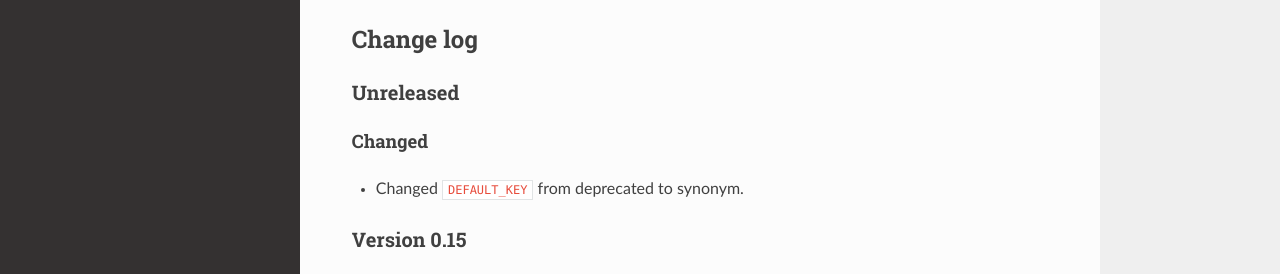
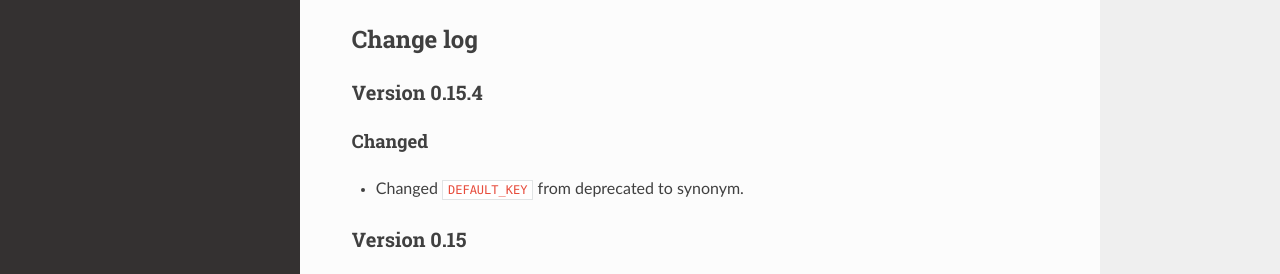
Before and after one commit to ri-gilfanov/aiohttp-sqlalchemy, a Sphinx documentation site: the page built from docs/index.rst, in a window 1280 px wide and 900 px high, scrolled down 3855 px. Shown: the part 181-455 px from the top of the window. Built offline with Sphinx 7.4.7 and the Read the Docs theme 2.0.0, drawn with Linux system fonts in a browser that asks for light colours.

Commit message:
Version placeholder 0.15.4

```diff
--- a/aiohttp_sqlalchemy/__init__.py
+++ b/aiohttp_sqlalchemy/__init__.py
@@ -19,7 +19,7 @@
 
 
 
-__version__ = '0.15.3'
+__version__ = '0.15.4'
 
 __all__ = [
     'bind', 'DuplicateAppKeyError', 'DuplicateRequestKeyError', 'init_db',
--- a/docs/conf.py
+++ b/docs/conf.py
@@ -22,7 +22,7 @@
 author = 'Ruslan Ilyasovich Gilfanov'
 
 # The full version, including alpha/beta/rc tags
-release = '0.15.3'
+release = '0.15.4'
 
 
 # -- General configuration ---------------------------------------------------
--- a/docs/index.rst
+++ b/docs/index.rst
@@ -228,8 +228,8 @@
 
 Change log
 ----------
-Unreleased
-^^^^^^^^^^
+Version 0.15.4
+^^^^^^^^^^^^^^
 Changed
 """""""
 * Changed ``DEFAULT_KEY`` from deprecated to synonym.
--- a/pyproject.toml
+++ b/pyproject.toml
@@ -1,6 +1,6 @@
 [tool.poetry]
 name = "aiohttp-sqlalchemy"
-version = "0.15.3"
+version = "0.15.4"
 description = "SQLAlchemy 1.4 / 2.0 support for aiohttp."
 authors = [
     "Ruslan Ilyasovich Gilfanov <ri.gilfanov@yandex.ru>",
```
Also changed, not shown: 1 other file.
